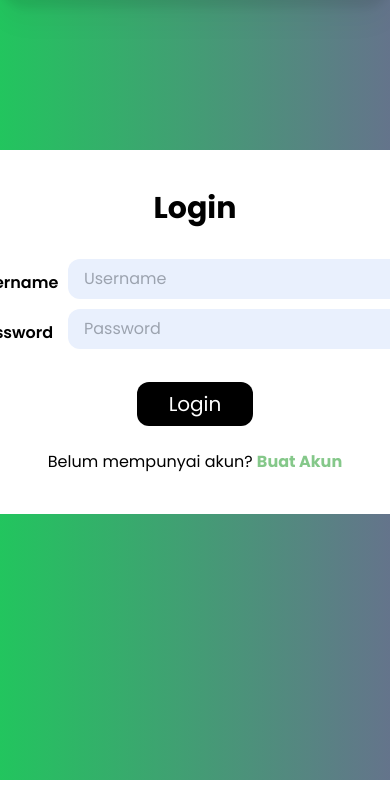
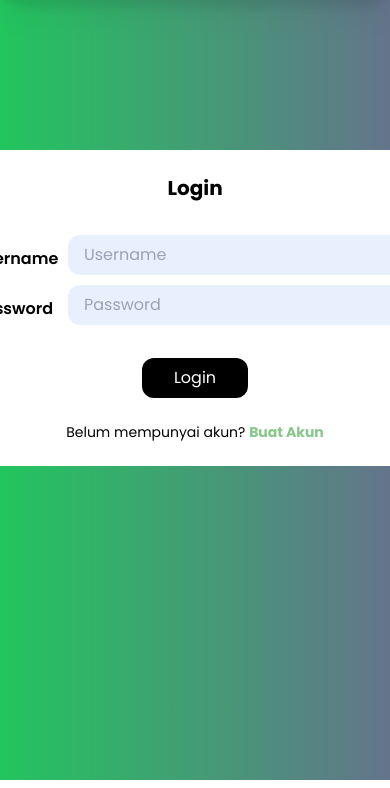
Before and after one commit to eugeniusms/wisata-nusantara, a Django app: page /auth/login/ in a window 390 px wide; the page is wider, and only the part inside the window is pictured. Shown: the part 56-844 px from the top of that part. Run offline with Django 4.2, Linux system fonts and the light colour scheme; some libraries are stand-ins or nearby versions.

Commit message:
🔨 Add Login [Mobile]

```diff
--- a/login_register/templates/login.html
+++ b/login_register/templates/login.html
@@ -9,8 +9,8 @@
 <div class="bg-gradient-to-r from-green-500 to-slate-500 h-[780px]">
     <div class="pt-[150px]"></div>
     <div class="flex justify-center">
-        <div class="login bg-white py-10 px-10 rounded-xl w-fit">
-            <div class="text-center text-3xl font-bold pb-8 ">Login</div>
+        <div class="login bg-white py-6 px-6 tablet:py-10 tablet:px-10 rounded-xl w-fit">
+            <div class="text-center text-xl tablet:text-3xl font-bold pb-8 ">Login</div>
             <div class="flex justify-center">
                 <form method="POST" action="">
                     {% csrf_token %}
@@ -40,14 +40,14 @@
                     </table>
                     <div>
                         <div class="flex justify-center">
-                        <div class="bg-black text-white text-xl w-fit rounded-xl py-2 px-8 my-6">
+                        <div class="bg-black text-white text-md tablet:text-xl w-fit rounded-xl py-2 px-8 my-6">
                             <button type="submit" id="tambah-destinasi">Login</button>
                         </div>
                         </div>
                     </div>
                 </form>
             </div>
-            <div class="text-center">
+            <div class="text-center text-sm tablet:text-md">
                 {% if messages %}
                     <ul>
                         {% for message in messages %}
```
